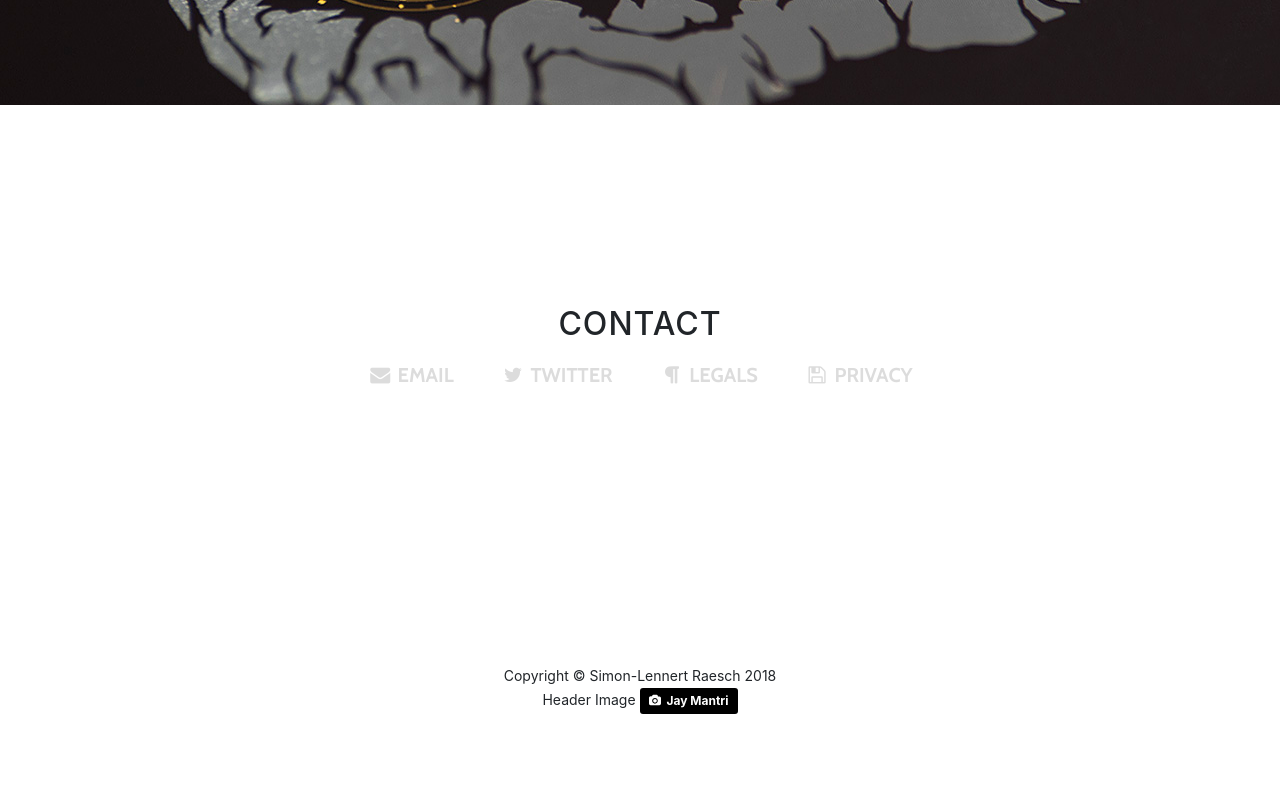
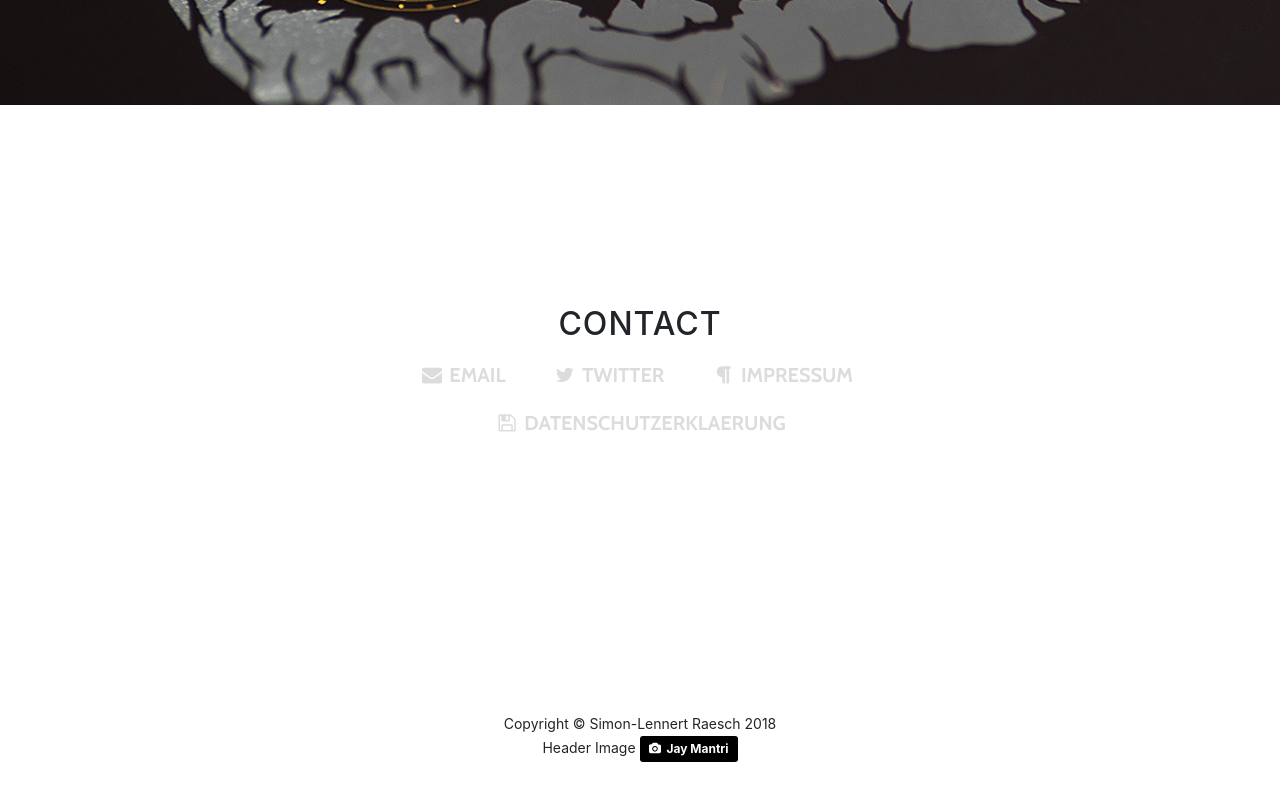
Before and after one commit to thebrothersgrimm/thebrothersgrimm.github.io, a website with bundled scripts: page index.html in a window 1280 px wide. Shown: the part 1959-2759 px from the top of the page. Before the commit the page ends 2723 px from the top, so only its background shows below. Built offline with nearby package versions, Linux system fonts and the light colour scheme.

Commit message:
legals --> impressum, privacy --> datenschutzerklaerung

```diff
--- a/index.html
+++ b/index.html
@@ -110,13 +110,13 @@
               <li class="list-inline-item">
                 <a href="impressum.html" class="btn btn-default btn-lg">
                   <i class="fa fa-paragraph fa-fw"></i>
-                  <span class="network-name">Legals</span>
+                  <span class="network-name">Impressum</span>
                 </a>
               </li>
               <li class="list-inline-item">
                 <a href="ds.html" class="btn btn-default btn-lg">
                   <i class="fa fa-save fa-fw"></i>
-                  <span class="network-name">Privacy</span>
+                  <span class="network-name">Datenschutzerklaerung</span>
                 </a>
               </li>
             </ul>
```
